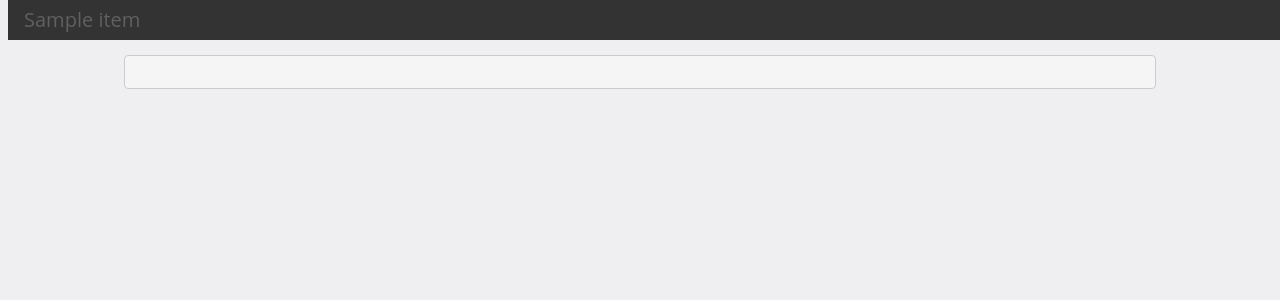
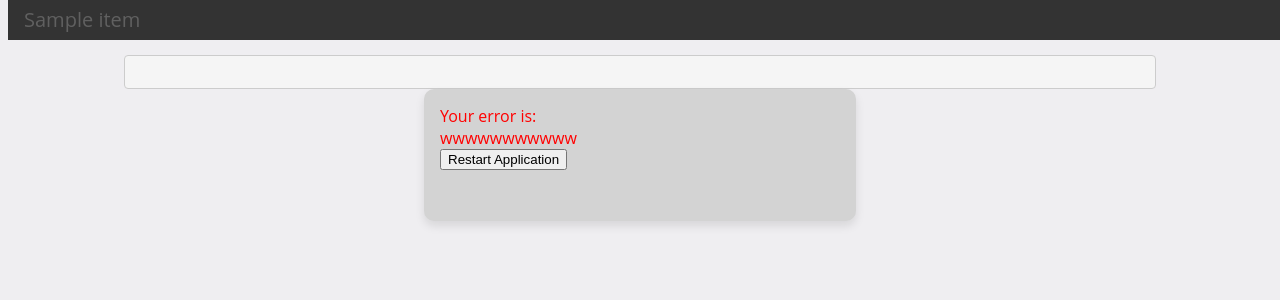
Before and after one commit to dhofmann34/MQP-AutoOD, a Flask app: template application/templates/running_logs.html in a window 1280 px wide. Shown: the top 300 px of the page. Run offline with Flask 3, Linux system fonts and the light colour scheme; the template is opened without the code that fills it: most values are stand-ins (such as "Sample title", 1, 10 or a date in 2020); parts of the project's set-up code (start-up, migrations or seed data) failed here and were passed over; some libraries are stand-ins or nearby versions.

Commit message:
error update

```diff
--- a/app.py
+++ b/app.py
@@ -256,14 +256,18 @@ nav.Bar('top', [
     nav.Item('Input Page', 'autood_form'),
     nav.Item('Result Page', 'result_index'),
     nav.Item('About', 'about_form'),
-    nav.Item('Logs', 'autood_logs')
+    nav.Item('Logs', 'autood_logs'),
+    nav.Item('Error', 'error_dialog'),
 ])
 
+#TODO:DELETE LATER
+@app.route('/autood/error', methods=['GET'])
+def error_dialog():
+    return render_template('error.html')
 
 @app.route('/autood/about', methods=['GET'])
 def about_form():
     return render_template('about.html')
-
 
 @app.route('/autood/result', methods=['GET'])
 def result_index():
--- a/application/static/css/d3_visualization.css
+++ b/application/static/css/d3_visualization.css
@@ -507,3 +507,9 @@ li a:hover {
     font-family: 'Open Sans', sans-serif;
     vertical-align: baseline;
 }
+
+#error_dialog{
+    position: absolute;
+left: 50%;
+transform: translateX(-50%);
+}
--- /dev/null
+++ b/application/static/css/error.css
@@ -0,0 +1,11 @@
+#error_holder{
+    width: 400px;
+    height: 100px;
+    padding: 1rem;
+    margin: auto;
+    background-color: lightgray;
+    color: red;
+    border-radius: 10px;
+    font-family: 'Open Sans', sans-serif;
+    box-shadow: 0 5px 10px rgba(0, 0, 0, 0.1);
+}
--- a/application/templates/index.html
+++ b/application/templates/index.html
@@ -9,6 +9,10 @@
         </li>
         {% endfor %}
     </ul>
+
+    <dialog id="error_dialog" open>
+        <button formmethod="dialog" type="submit">Cancel</button>
+    </dialog>
 </body>
 
 <head>
@@ -477,4 +481,6 @@
     </div>
 </div>
 
+
+
 </html>
--- a/application/templates/running_logs.html
+++ b/application/templates/running_logs.html
@@ -12,6 +12,7 @@
     <link rel="stylesheet" type="text/css" href="{{ url_for('static', filename='css/style.css') }}"/>
     <link rel="stylesheet" href="{{ url_for('static', filename='font-awesome-4.7.0/css/font-awesome.min.css') }}">
     <link rel="stylesheet" type="text/css" href="{{ url_for('static', filename='css/d3_visualization.css') }}">
+    <link rel="stylesheet" type="text/css" href="{{ url_for('static', filename='css/error.css') }}">
     <script
 	    src="https://ajax.googleapis.com/ajax/libs/jquery/3.1.1/jquery.min.js">
 
@@ -43,3 +44,17 @@
     </div>
   </body>
 </html>
+
+<html>
+    <body>
+      <div id="error_holder">
+        Your error is:
+        <div id="error_text">
+          wwwwwwwwwww
+        </div>
+        <button>
+          Restart Application
+        </button>
+      </div>
+    </body>
+</html>
```
Also changed, not shown: application/templates/error.html (added, +19 -0 lines), 1 other file.
